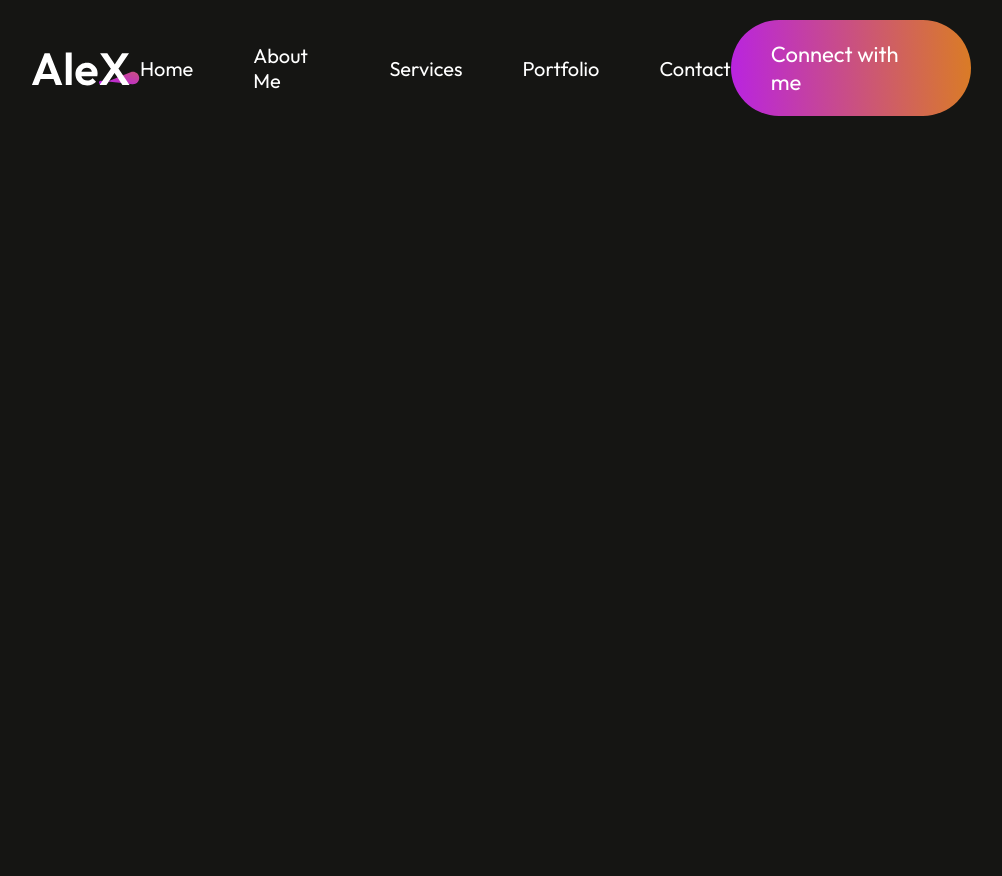
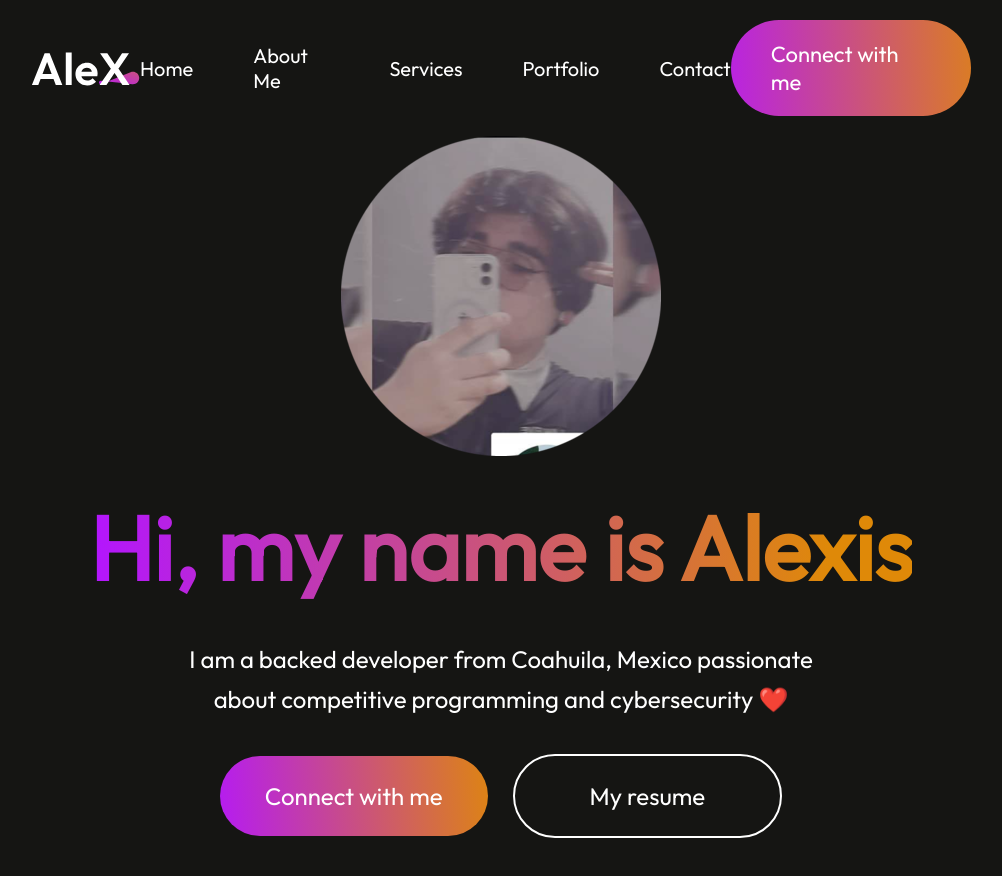
Before and after one commit to Al3x3x/Portfolio-web, a React (Vite) app: page / in a window 1280 px wide. Shown: the top 876 px of the page, without its empty margins (139-1141 px from the left). Before the commit the page ends 820 px from the top, so only its background shows below. Built offline with nearby package versions, Linux system fonts and the light colour scheme.

Commit message:
Header (Hero) end

```diff
--- a/src/App.jsx
+++ b/src/App.jsx
@@ -1,11 +1,13 @@
 import React from 'react'
 import Navbar from './components/Navbar/Navbar'
+import Hero from './components/Hero/Hero'
 
 const App = () => {
   return (
     <div>
 
    <Navbar/>
+   <Hero/>
 
     </div>
   )
--- /dev/null
+++ b/src/components/Hero/Hero.css
@@ -0,0 +1,64 @@
+.hero{
+    display: flex;
+    align-items: center;
+    flex-direction:  column;
+    gap: 35px;
+}
+
+.herp img{
+    margin-top: 150px;
+}
+
+.hero h1{
+    text-align: center;
+    width: 70%;
+    font-size: 90px;
+    font-weight: 600;
+}
+
+.hero h1 span{
+    background: linear-gradient(270deg,#DF8908 10%,#B315FF 100%);
+    background-clip: text;
+    -webkit-background-clip: text;
+    -webkit-text-fill-color: transparent;
+}
+
+.hero p{
+width: 50%;
+text-align: center;
+font-size: 24px;
+line-height: 40px;
+}
+
+.hero-action{
+    display: flex;
+    align-items: center;
+    gap: 25px;
+    font-size: 24px;
+    font-weight: 500;
+    margin-bottom: 50px;
+}
+
+.hero-connect{
+padding: 25px 45px;
+border-radius: 50px;
+background: linear-gradient(264deg,#DF8908 -5.09%,#B315FF 106.28%);
+cursor: pointer;
+}
+
+
+.hero-resume{
+    padding: 25px 75px;
+    border-radius: 50px;
+    border: 2px solid #FFF;
+    cursor: pointer;
+    }
+
+
+.hero-connect:hover{
+    border: 2px solid white;
+}
+
+.hero-resume:hover{
+    border-color:#B315FF
+}
--- /dev/null
+++ b/src/components/Hero/Hero.jsx
@@ -0,0 +1,20 @@
+import React from 'react'
+import "./Hero.css"
+import profile_img from '../../assets/profile_img.png'
+
+const Hero = () => {
+  return (
+    <div className='hero'>
+     <img src={profile_img} alt="" />
+     <h1> <span>Hi, my name is Alexis</span></h1>
+     <p>I am a backed developer from Coahuila, Mexico passionate about competitive programming and cybersecurity ❤️</p>
+     <div className="hero-action">
+     <div className="hero-connect">Connect with me</div>
+     <div className="hero-resume">My resume</div>
+     </div>
+
+    </div>
+  )
+}
+
+export default Hero
--- a/src/components/Navbar/Navbar.jsx
+++ b/src/components/Navbar/Navbar.jsx
@@ -1,6 +1,6 @@
 import React from 'react';
 import "./Navbar.css";
-import logo from "../../assets/logo.svg"; // Importa la imagen de logo.svg
+import logo from "../../assets/logo.svg";
 const Navbar = () => {
   return (
     <div className="navbar">
```
Also changed, not shown: src/assets/profile_img.png (added), 1 other file (tests, documents, lock files or other folders).
